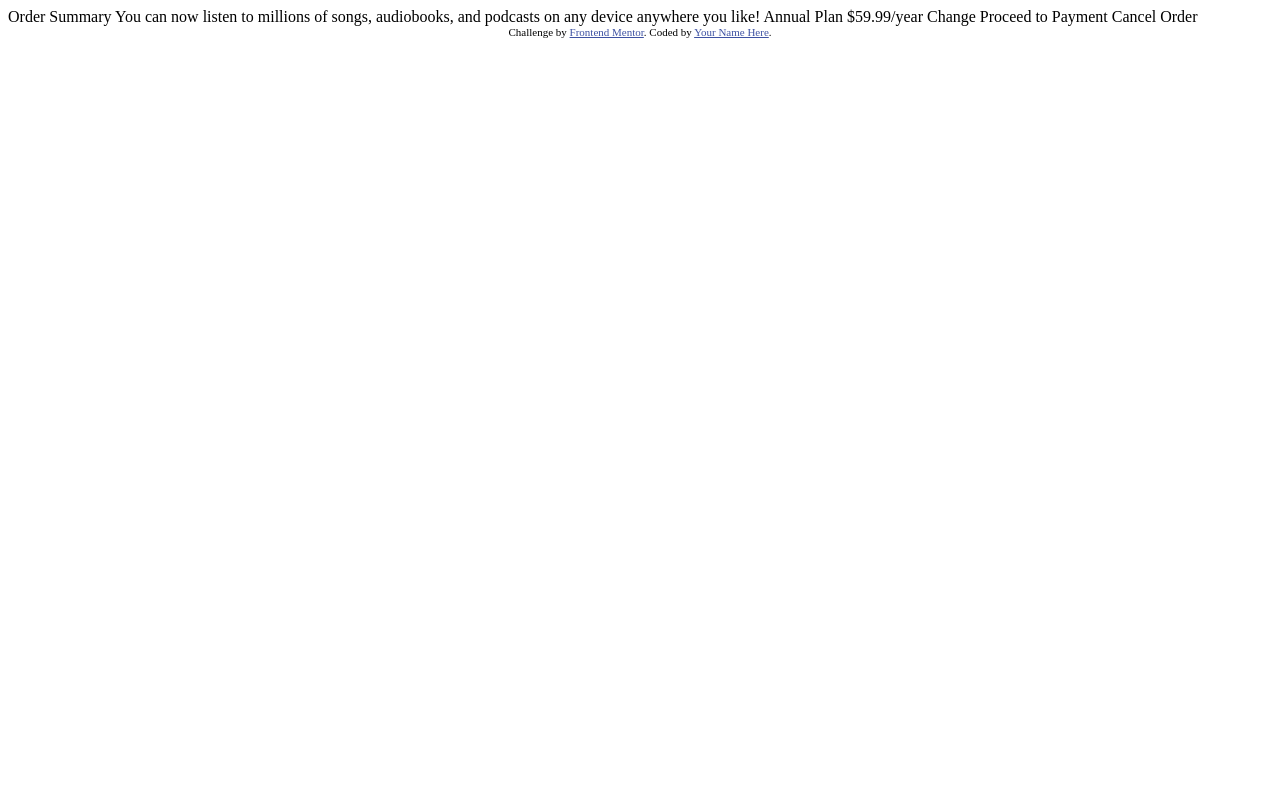
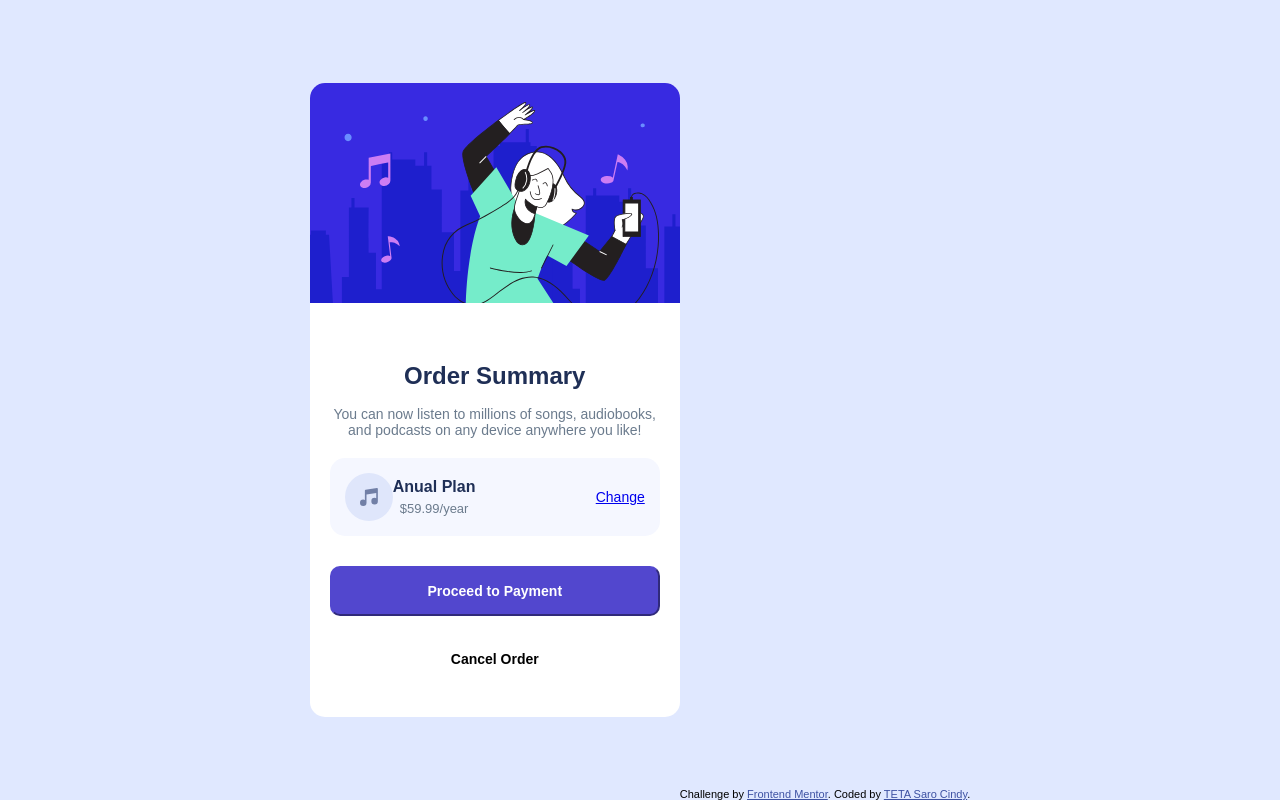
Before and after one commit to tcindy-25/Project, a plain HTML site: page index.html in a window 1280 px wide. Drawn offline with Linux system fonts and the light colour scheme.

Commit message:
First commit

```diff
--- a/index.html
+++ b/index.html
@@ -5,6 +5,7 @@
   <meta name="viewport" content="width=device-width, initial-scale=1.0"> <!-- displays site properly based on user's device -->
 
   <link rel="icon" type="image/png" sizes="32x32" href="./images/favicon-32x32.png">
+  <link rel="stylesheet" href="main.css">
 
   <title>Frontend Mentor | Order summary card</title>
 
@@ -15,23 +16,37 @@
   </style>
 </head>
 <body>
+  <div class="content">
+    <div class="card">
+        <div class="card-image">
+          <img src="images/illustration-hero.svg">
+        </div>
+        <div class="card-content" >
+           <h1>Order Summary</h1>
+           <p>You can now listen to millions of songs, audiobooks, and podcasts on any device anywhere you like!</p>
 
-  Order Summary
+           <div class="way">
+              <div class="way-details">
+                <img src="images/icon-music.svg" alt="icon-music" class="icon-music">
+                <div>
+                  <strong>Anual Plan</strong>
+                  <p>$59.99/year</p>
+                </div>
+              </div>
+              <a href="#" class="Change-link">Change</a>
+           </div>
 
-  You can now listen to millions of songs, audiobooks, and podcasts on any
-  device anywhere you like!
 
-  Annual Plan
-  $59.99/year
-
-  Change
-
-  Proceed to Payment
-  Cancel Order
+           <button class="Payment-button"><strong>Proceed to Payment</strong> </button>
+           <button class="Order-button"><strong>Cancel Order</strong> </button>
+         </div>
+       </div>
+  </div>
 
   <div class="attribution">
     Challenge by <a href="https://www.frontendmentor.io?ref=challenge" target="_blank">Frontend Mentor</a>.
-    Coded by <a href="#">Your Name Here</a>.
+    Coded by <a href="#">TETA Saro Cindy</a>.
   </div>
+
 </body>
 </html>
--- /dev/null
+++ b/main.css
@@ -0,0 +1,95 @@
+body{
+    margin: 0;
+    padding: 0;
+    background-color: #e0e8ff;
+    font-family: Arial, Helvetica, sans-serif;
+    display: flex;
+    justify-content: center;
+    align-items: center;
+    height: 100vh;
+}
+.content {
+    display:flex;
+    justify-content: center;
+    align-items: center;
+}
+.card {
+    background: white;
+    border-radius: 15px;
+    overflow: hidden;
+    box-shadow: o 10px 20px rgba(0, 0, 0, 0.1);
+    width: 370px;
+    text-align: center;
+    align-self: center;
+}
+.card-image{
+    width: 100%;
+}
+.card-content{
+    padding: 20px;
+}
+h1{
+    margin-top: 20px;
+    font-size: 24px;
+    color: #1f2f56;
+}
+.card-content{
+    color: #6b7b8d;
+    font-size: 14px;
+    margin: 15px 0;
+}
+.way{
+    background-color: #f5f7ff;
+    padding: 15px;
+    border-radius: 15px;
+    display: flex;
+    justify-content: space-between;
+    align-items: center;
+    margin: 20px 0;
+}
+.way-details{
+    display: flex;
+    align-items: center;
+}
+.icon-music {
+    color: #6b7b8d;
+}
+.way-details strong {
+    color: #1f2f56;
+    font-size: 16px;
+}
+.way-details p {
+    color: #6b7b8d;
+    margin: 5px 0 0;
+    font-size: 13px;
+}
+.change-link{
+    color: #3829e9;
+    font-size: 14px;
+    cursor: pointer;
+}
+.Payment-button{
+    background-color:#5247ce;
+    color: white;
+    padding: 15px;
+    width: 100%;
+    border-radius: 10px;
+    border-color: #5247ce;
+    font-size: 14px;
+    cursor: pointer;
+    margin-top: 10px;
+}
+.Order-button{
+    background:white ;
+    color: black;
+    padding: 15px;
+    width: 100%;
+    border: 0px;
+    font-size: 14px;
+    cursor: pointer;
+    margin-top: 20px;
+}
+.attribution{
+   margin-top: auto;
+   text-align: left;
+}
```
